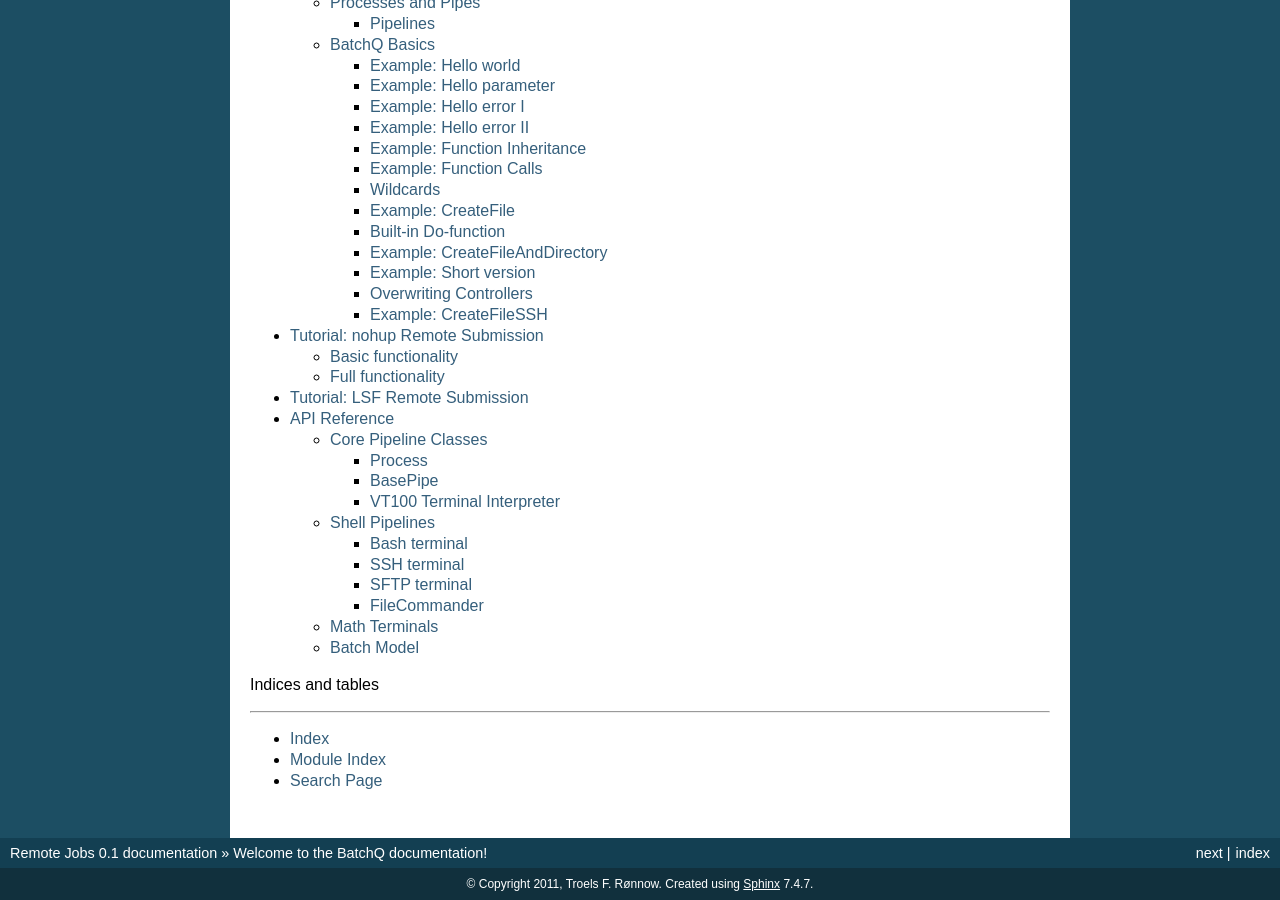
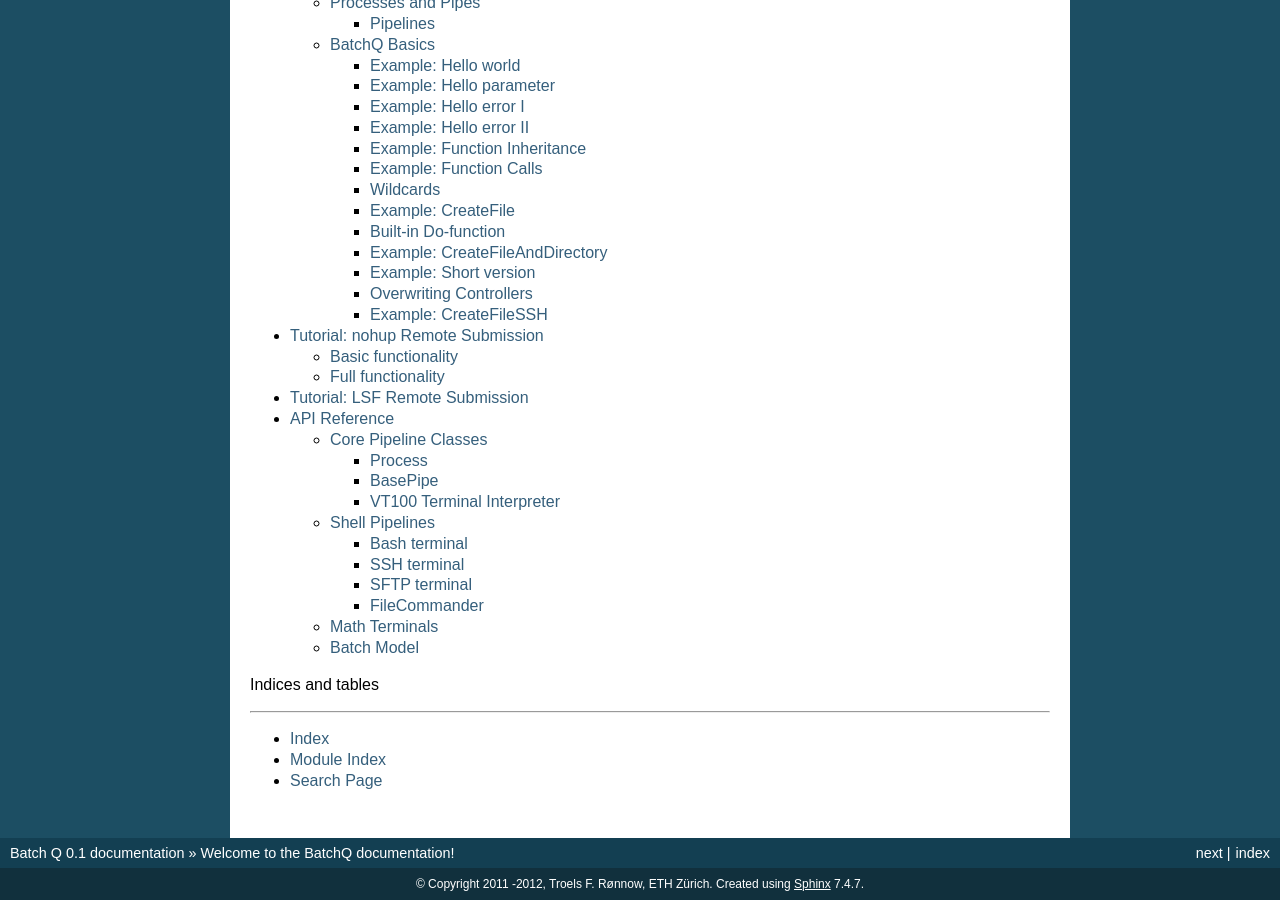
Before and after one commit to troelsfr/BatchQ, a Sphinx documentation site: the page built from docs/index.rst, in a window 1280 px wide and 900 px high, scrolled down 780 px. Built offline with Sphinx 7.4.7, drawn with Linux system fonts in a browser that asks for light colours; formulas are drawn with MathJax 3; some of the changed text lies outside the part shown.

Commit message:
Minor changes to the docs

```diff
--- a/docs/conf.py
+++ b/docs/conf.py
@@ -40,8 +40,8 @@
 master_doc = 'index'
 
 # General information about the project.
-project = u'Remote Jobs'
-copyright = u'2011, Troels F. Rønnow'
+project = u'Batch Q'
+copyright = u'2011 -2012, Troels F. Rønnow, ETH Zürich'
 
 # The version info for the project you're documenting, acts as replacement for
 # |version| and |release|, also used in various other places throughout the
@@ -164,7 +164,7 @@
 #html_file_suffix = None
 
 # Output file base name for HTML help builder.
-htmlhelp_basename = 'RemoteJobsdoc'
+htmlhelp_basename = 'BatchQdoc'
 
 
 # -- Options for LaTeX output --------------------------------------------------
@@ -183,7 +183,7 @@
 # Grouping the document tree into LaTeX files. List of tuples
 # (source start file, target name, title, author, documentclass [howto/manual]).
 latex_documents = [
-  ('index', 'RemoteJobs.tex', u'Remote Jobs Documentation',
+  ('index', 'BatchQ.tex', u'Batch Q',
    u'Troels F. Rønnow', 'manual'),
 ]
 
@@ -213,7 +213,7 @@
 # One entry per manual page. List of tuples
 # (source start file, name, description, authors, manual section).
 man_pages = [
-    ('index', 'remotejobs', u'Remote Jobs Documentation',
+    ('index', 'remotejobs', u'Batch Q Documentation',
      [u'Troels F. Rønnow'], 1)
 ]
 
@@ -227,8 +227,8 @@
 # (source start file, target name, title, author,
 #  dir menu entry, description, category)
 texinfo_documents = [
-  ('index', 'RemoteJobs', u'Remote Jobs Documentation', u'Troels F. Rønnow',
-   'RemoteJobs', 'One line description of project.', 'Miscellaneous'),
+  ('index', 'BatchQ', u'Batch Q Documentation', u'Troels F. Rønnow',
+   'BatchQ', 'Python automatisation tools.', 'Miscellaneous'),
 ]
 
 # Documents to append as an appendix to all manuals.
```
Also changed, not shown: 1 other file.
